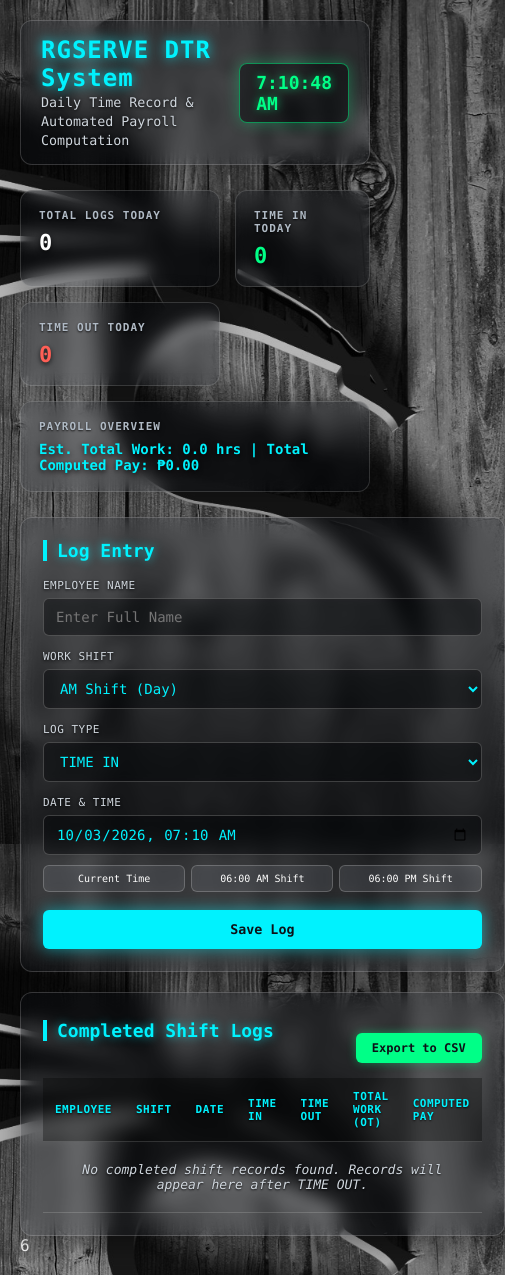
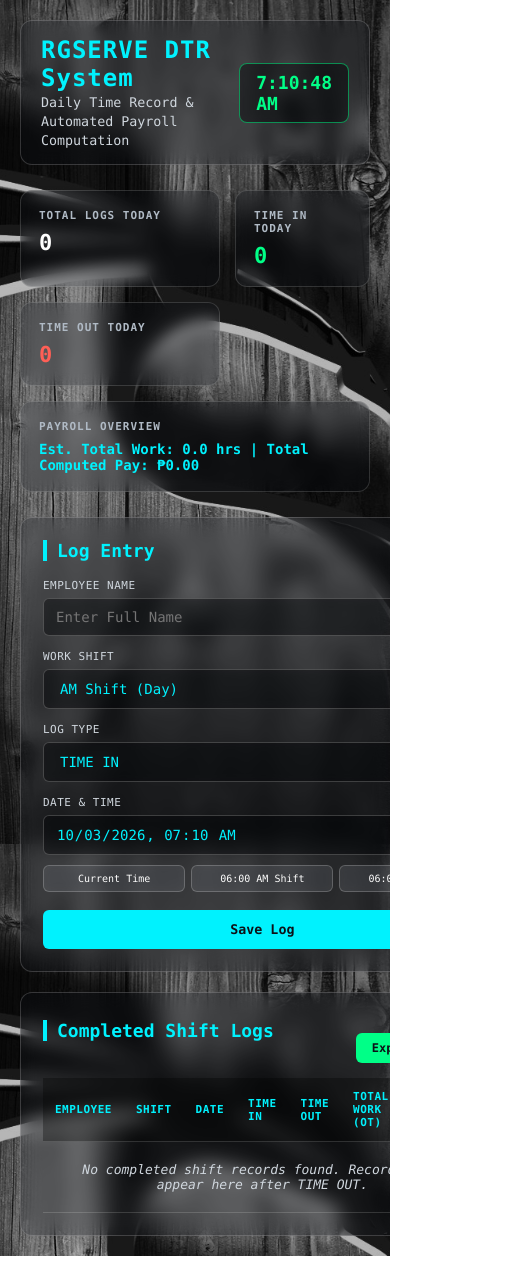
Before and after one commit to Yeth03/dtr-payroll-system, a website: page index.html in a window 390 px wide. Shown: the whole page, 505 px wide, since content can reach past the window. Drawn offline with Linux system fonts and the light colour scheme; no server answers.

Commit message:
Optimize HTML for mobile performance and scaling
Added mobile performance optimizations and viewport scaling.

```diff
--- a/index.html
+++ b/index.html
@@ -2,19 +2,30 @@
 <html lang="en">
 <head>
   <meta charset="UTF-8">
-  <meta name="viewport" content="width=device-width, initial-scale=1.0">
+  <!-- FIX 1: Zoom Out sa Mobile Screen (0.8 scale) -->
+  <meta name="viewport" content="width=device-width, initial-scale=0.8, maximum-scale=1.0, user-scalable=yes">
   <title>RGSERVE DTR & Payroll System - Ultra Transparent Edition</title>
+
   <style>
+    /* FIX 2: Anti-Lag & Mobile Performance Optimizations */
+    html, body {
+      width: 100%;
+      min-height: 100vh;
+      max-width: 100vw;
+      overflow-x: hidden;
+      -webkit-overflow-scrolling: touch;
+      touch-action: manipulation;
+    }
+
+    /* Tinatanggal ang mabibigat na shadows at transitions para maging mabilis sa CP */
     * {
       box-sizing: border-box;
       margin: 0;
       padding: 0;
       font-family: 'Consolas', 'Fira Code', 'Monaco', 'Segoe UI', monospace;
-    }
-
-    html, body {
-      width: 100%;
-      min-height: 100vh;
+      box-shadow: none !important;
+      text-shadow: none !important;
+      transition: none !important;
     }
 
     body {
@@ -28,6 +39,7 @@
     .container {
       max-width: 1200px;
       margin: 0 auto;
+      width: 100%;
     }
 
     header {
@@ -41,14 +53,12 @@
       border: 1px solid rgba(255, 255, 255, 0.18);
       backdrop-filter: blur(8px);
       -webkit-backdrop-filter: blur(8px);
-      box-shadow: 0 8px 32px 0 rgba(0, 0, 0, 0.4);
     }
 
     h1 {
       color: #00f2fe;
       font-size: 24px;
       letter-spacing: 1px;
-      text-shadow: 0 0 12px rgba(0, 242, 254, 0.8);
     }
 
     .clock-display {
@@ -59,9 +69,7 @@
       padding: 8px 16px;
       border-radius: 8px;
       border: 1px solid rgba(0, 255, 135, 0.5);
-      box-shadow: 0 0 15px rgba(0, 255, 135, 0.3);
       backdrop-filter: blur(6px);
-      text-shadow: 0 0 8px rgba(0, 255, 135, 0.6);
     }
 
     .dashboard-grid {
@@ -76,16 +84,13 @@
       padding: 18px;
       border-radius: 12px;
       border: 1px solid rgba(255, 255, 255, 0.15);
-      box-shadow: 0 8px 32px 0 rgba(0, 0, 0, 0.37);
       backdrop-filter: blur(8px);
       -webkit-backdrop-filter: blur(8px);
-      transition: transform 0.2s, border-color 0.2s, background 0.2s;
     }
 
     .card:hover {
       border-color: rgba(0, 242, 254, 0.7);
       background: rgba(10, 15, 25, 0.30);
-      transform: translateY(-3px);
     }
 
     .card h3 {
@@ -94,14 +99,12 @@
       text-transform: uppercase;
       margin-bottom: 8px;
       letter-spacing: 1px;
-      text-shadow: 0 1px 2px rgba(0, 0, 0, 0.8);
     }
 
     .card .value {
       font-size: 22px;
       font-weight: bold;
       color: #ffffff;
-      text-shadow: 0 2px 5px rgba(0, 0, 0, 0.8);
     }
 
     .main-content {
@@ -121,7 +124,6 @@
       padding: 22px;
       border-radius: 12px;
       border: 1px solid rgba(255, 255, 255, 0.18);
-      box-shadow: 0 8px 32px 0 rgba(0, 0, 0, 0.45);
       backdrop-filter: blur(10px);
       -webkit-backdrop-filter: blur(10px);
     }
@@ -132,7 +134,6 @@
       color: #00f2fe;
       border-left: 4px solid #00f2fe;
       padding-left: 10px;
-      text-shadow: 0 0 10px rgba(0, 242, 254, 0.6);
     }
 
     .label-text {
@@ -143,7 +144,6 @@
       margin-bottom: 6px;
       text-transform: uppercase;
       letter-spacing: 0.5px;
-      text-shadow: 0 1px 3px rgba(0, 0, 0, 0.9);
     }
 
     input, select {
@@ -156,13 +156,11 @@
       font-size: 14px;
       outline: none;
       backdrop-filter: blur(5px);
-      transition: border-color 0.2s, box-shadow 0.2s, background 0.2s;
     }
 
     input:focus, select:focus {
       background: rgba(0, 0, 0, 0.55);
       border-color: #00f2fe;
-      box-shadow: 0 0 12px rgba(0, 242, 254, 0.5);
     }
 
     select option {
@@ -186,7 +184,6 @@
       font-size: 10px;
       cursor: pointer;
       backdrop-filter: blur(4px);
-      transition: background 0.2s, border-color 0.2s;
     }
 
     .preset-btn:hover {
@@ -203,19 +200,15 @@
       font-weight: bold;
       cursor: pointer;
       margin-top: 18px;
-      transition: opacity 0.2s, box-shadow 0.2s, transform 0.1s;
     }
 
     .btn-save {
       background: #00f2fe;
       color: #0d1117;
-      box-shadow: 0 0 15px rgba(0, 242, 254, 0.5);
     }
 
     .btn-save:hover {
       opacity: 0.9;
-      box-shadow: 0 0 22px rgba(0, 242, 254, 0.8);
-      transform: scale(1.01);
     }
 
     .btn-export {
@@ -226,11 +219,6 @@
       font-size: 12px;
       font-weight: bold;
       border-radius: 6px;
-      box-shadow: 0 0 10px rgba(0, 255, 135, 0.4);
-    }
-
-    .btn-export:hover {
-      box-shadow: 0 0 18px rgba(0, 255, 135, 0.7);
     }
 
     .table-header-actions {
@@ -241,7 +229,7 @@
     }
 
     table {
-      width: 100%;
+      width: 100% !important;
       border-collapse: collapse;
       font-size: 13px;
     }
@@ -250,7 +238,6 @@
       padding: 12px;
       text-align: left;
       border-bottom: 1px solid rgba(255, 255, 255, 0.15);
-      text-shadow: 0 1px 2px rgba(0, 0, 0, 0.8);
     }
 
     th {
@@ -293,7 +280,7 @@
     <header>
       <div>
         <h1>RGSERVE DTR System</h1>
-        <small style="color: #d0d7de; text-shadow: 0 1px 3px rgba(0,0,0,0.9);">Daily Time Record & Automated Payroll Computation</small>
+        <small style="color: #d0d7de;">Daily Time Record & Automated Payroll Computation</small>
       </div>
       <div class="clock-display" id="liveClock">00:00:00 AM</div>
     </header>
@@ -390,4 +377,4 @@
 
   <script src="script.js"></script>
 </body>
-</html>6
+</html>
```
